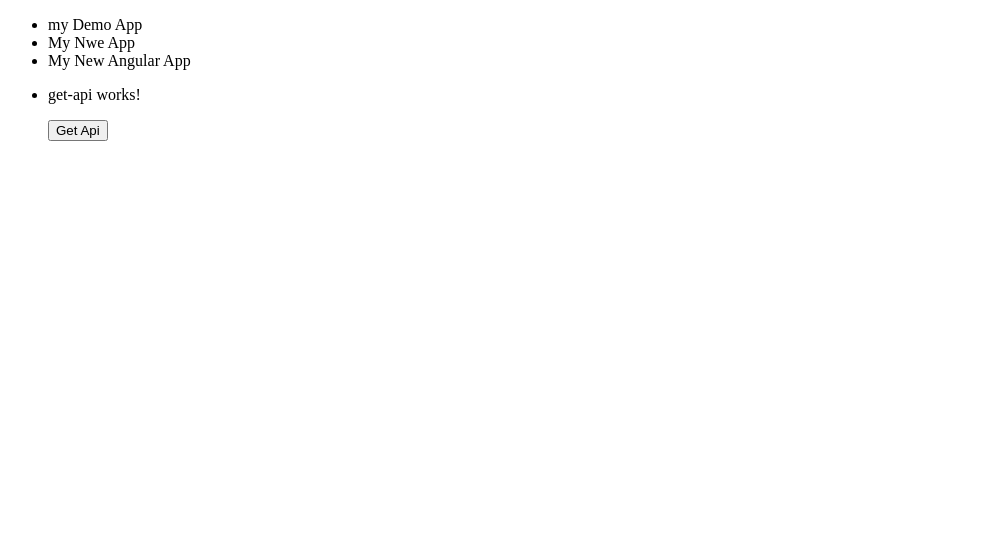
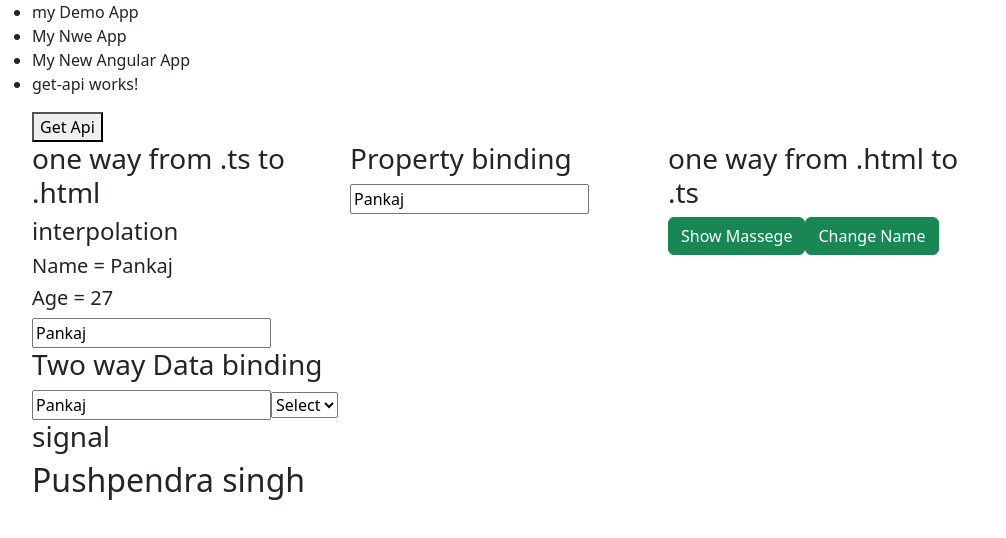
Before and after one commit to pankaj182007/angularBasics, an Angular app: page / in a window 1280 px wide. Shown: the top 538 px of the page, without its empty margins (0-1006 px from the left). Built offline with nearby package versions, Linux system fonts and the light colour scheme.

Commit message:
angular basic

```diff
--- a/package.json
+++ b/package.json
@@ -21,6 +21,7 @@
     "@angular/platform-server": "^18.2.0",
     "@angular/router": "^18.2.0",
     "@angular/ssr": "^18.2.8",
+    "bootstrap": "^5.3.3",
     "express": "^4.18.2",
     "rxjs": "~7.8.0",
     "tslib": "^2.3.0",
--- a/src/app/app.component.html
+++ b/src/app/app.component.html
@@ -3,5 +3,6 @@
   <li *ngFor="let item of titles">{{item}}</li>
   <li>
     <app-get-api></app-get-api>
+    <app-data-binding></app-data-binding>
   </li>
 </ul>
--- a/src/app/app.component.ts
+++ b/src/app/app.component.ts
@@ -1,12 +1,14 @@
 import { Component } from '@angular/core';
 import { RouterOutlet } from '@angular/router';
 import { NgFor } from '@angular/common';
-import {GetApiComponent} from './components/get-api/get-api.component'
+import {GetApiComponent} from './components/get-api/get-api.component';
+import { DataBindingComponent } from './components/data-binding/data-binding.component';
+
 
 @Component({
   selector: 'app-root',
   standalone: true,
-  imports: [RouterOutlet,NgFor,GetApiComponent],
+  imports: [RouterOutlet,NgFor,GetApiComponent,DataBindingComponent],
   templateUrl: './app.component.html',
   styleUrl: './app.component.css'
 })
--- a/src/app/components/data-binding/data-binding.component.html
+++ b/src/app/components/data-binding/data-binding.component.html
@@ -1 +1,53 @@
-<p>data-binding works!</p>
+<div class="row">
+    <div class="col-3">
+       <h3>one way from .ts to .html</h3>
+       <h4>interpolation</h4>
+       <h5>Name = {{name}}</h5>
+       <h5>Age = {{age}}</h5>
+       <input type="text" value="{{name}}" placeholder="enter text">
+    </div>
+    <div class="col-3">
+        <h3>Property binding</h3>
+        <input type="text" [value]="name" placeholder="enter text">
+    </div>
+    <div class="col-3">
+        <h3>one way from .html to .ts</h3>
+        <button class="btn btn-success" (click)="msgAlert()">Show Massege</button>
+        <button class="btn btn-success" (click)="changeName()">Change Name</button>
+    </div>
+</div>
+
+<div class="row">
+    <div class="col-4">
+        <h3>Two way Data binding</h3>
+        <input type="text" [(ngModel)]="name" placeholder="enter text">
+
+        <select [(ngModel)]="states">
+            <option value="">Select</option>
+            <option value="Delhi">Delhi</option>
+            <option value="U.P">U.P</option>
+            <option value="M.P">M.P</option>
+            <option value="Bihar">Bihar</option>
+        </select>
+
+    </div>
+    <div class="col-4">
+
+    </div>
+    <div class="col-4">
+
+    </div>
+</div>
+
+<div class="row">
+    <div class="col-5">
+        <h3>signal</h3>
+        <h2>{{myName()}}</h2>
+    </div>
+    <div class="col-3">
+
+    </div>
+    <div class="col-3">
+
+    </div>
+</div>
--- a/src/app/components/data-binding/data-binding.component.ts
+++ b/src/app/components/data-binding/data-binding.component.ts
@@ -1,12 +1,30 @@
-import { Component } from '@angular/core';
+import { Component, signal } from '@angular/core';
+import { FormsModule, NgModel } from '@angular/forms';
 
 @Component({
   selector: 'app-data-binding',
   standalone: true,
-  imports: [],
+  imports: [FormsModule],
   templateUrl: './data-binding.component.html',
   styleUrl: './data-binding.component.css'
 })
 export class DataBindingComponent {
 
+  name:string="Pankaj";
+  age=27;
+  states="";
+  myName=signal("Pushpendra singh");
+
+  constructor(){}
+
+  changeName()
+  {
+    this.name="Pushpendra singh";
+    this.myName.set("Amit Kumar");
+  }
+
+  msgAlert(){
+    alert(this.name);
+  }
+
 }
--- a/src/index.html
+++ b/src/index.html
@@ -6,6 +6,7 @@
   <base href="/">
   <meta name="viewport" content="width=device-width, initial-scale=1">
   <link rel="icon" type="image/x-icon" href="favicon.ico">
+  <link href="https://cdn.jsdelivr.net/npm/bootstrap@5.3.3/dist/css/bootstrap.min.css" rel="stylesheet" integrity="sha384-QWTKZyjpPEjISv5WaRU9OFeRpok6YctnYmDr5pNlyT2bRjXh0JMhjY6hW+ALEwIH" crossorigin="anonymous">
 </head>
 <body>
   <app-root></app-root>
```
Also changed, not shown: 1 other file (tests, documents, lock files or other folders).
